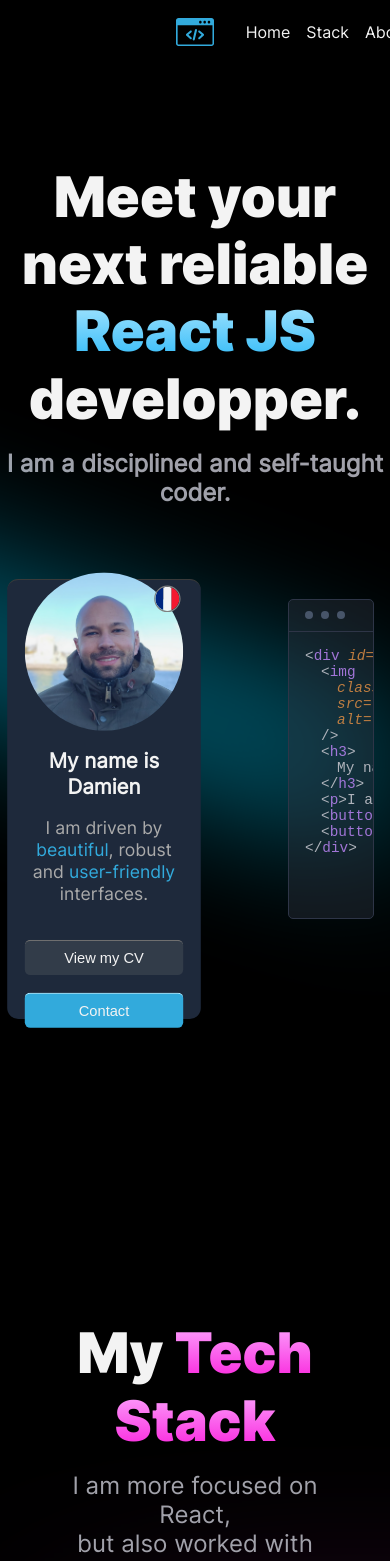
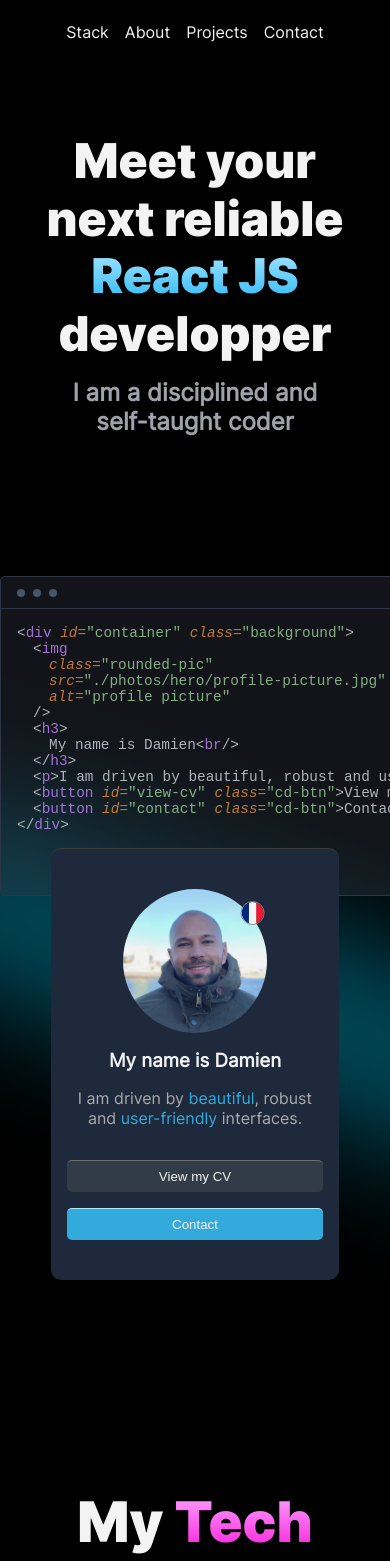
Before and after one commit to fromagetriste/portfolio, a React (Vite) app: page / in a window 390 px wide. Shown: the top 1561 px of the page. Built offline with nearby package versions, Linux system fonts and the light colour scheme.

Commit message:
started responsive

```diff
--- a/src/components/MyStack.jsx
+++ b/src/components/MyStack.jsx
@@ -6,9 +6,7 @@ const MyStack = () => {
       <div className="title">
         My <span id="Stack-Gradient">Tech Stack</span>
       </div>
-      <div className="sub-title">
-        I am more focused on React, <br /> but also worked with other tools
-      </div>
+      <div className="sub-title">I am more focused on React</div>
       <div className="flex-container">
         <div className="gauche">
           <div className="title">Non-React tools :</div>
--- a/src/components/Navbar.jsx
+++ b/src/components/Navbar.jsx
@@ -9,7 +9,7 @@ const Navbar = () => {
       <div className="left-group">
         <img className="logo-dev" src="/icons/web-icon.svg" alt="dev-icon" />
         <ul className="navigation-sections">
-          <Link to="NavIdForScroll" smooth={true} duration={500}>
+          <Link to="NavIdForScroll" smooth={true} duration={500} id="nav-home">
             Home
           </Link>
           <Link to="StackIdForScroll" smooth={true} duration={500} offset={-50}>
--- a/src/components/Title.jsx
+++ b/src/components/Title.jsx
@@ -5,11 +5,9 @@ const Title = () => {
     <div className="title-container">
       <h1 className="main-title">
         Meet your next reliable <br /> <span id="React-JS">React JS</span>{" "}
-        developper.
+        developper
       </h1>
-      <h3 className="second-title">
-        I am a disciplined and self-taught coder.
-      </h3>
+      <h3 className="second-title">I am a disciplined and self-taught coder</h3>
     </div>
   );
 };
--- a/src/styles/settings.scss
+++ b/src/styles/settings.scss
@@ -36,9 +36,12 @@ $font-2: "Inter-Black", "Segoe UI", Tahoma;
   color: $white;
 }
 
+// body {
+//   overflow-x: hidden; // empêcher le scroll horizontal
+// }
+
 body {
   font-family: $font-1;
-  // background-image: url("/public/photos/hero-background.svg");
   background-color: #000000;
 }
 
--- a/src/styles/styles_components/_herosection.scss
+++ b/src/styles/styles_components/_herosection.scss
@@ -201,3 +201,23 @@ p {
   filter: blur(80px);
   z-index: 1;
 }
+
+@media (max-width: 480px) {
+  .hero-container {
+    display: flex;
+    justify-content: center;
+    flex-direction: column-reverse;
+    gap: 0rem;
+    overflow-x: hidden; // empêcher le scroll horizontal
+    padding: 0;
+    margin: 10rem 0 0 0;
+  }
+
+  .container {
+    z-index: 5;
+    margin: 0 auto;
+    height: 27rem;
+    transform: scale(1);
+    transform: translateY(-3rem);
+  }
+}
--- a/src/styles/styles_components/_mystack.scss
+++ b/src/styles/styles_components/_mystack.scss
@@ -128,3 +128,16 @@
 #Stack-Gradient {
   @include pink-gradient-properties;
 }
+
+@media (max-width: 480px) {
+  .section-container {
+    margin: 10rem 0rem 0 0rem;
+  }
+  .title {
+    font-size: 3rem;
+  }
+  .sub-title {
+    padding: 0 4rem;
+    text-align: center;
+  }
+}
--- a/src/styles/styles_components/_navbar.scss
+++ b/src/styles/styles_components/_navbar.scss
@@ -43,3 +43,20 @@
     }
   }
 }
+@media (max-width: 480px) {
+  .nav-container {
+    padding: 0 1rem;
+    margin: 0 auto;
+    display: flex;
+    justify-content: center;
+  }
+  #nav-home {
+    display: none;
+  }
+  .logo-dev {
+    display: none;
+  }
+  .right-group {
+    display: none !important;
+  }
+}
--- a/src/styles/styles_components/_title.scss
+++ b/src/styles/styles_components/_title.scss
@@ -22,3 +22,16 @@
 #React-JS {
   @include blue-gradient-properties;
 }
+
+@media (max-width: 480px) {
+  .title-container {
+    margin-top: 3rem;
+  }
+  .main-title {
+    font-size: 3rem !important;
+    padding: 0 1rem;
+  }
+  .second-title {
+    padding: 0 3rem;
+  }
+}
```
